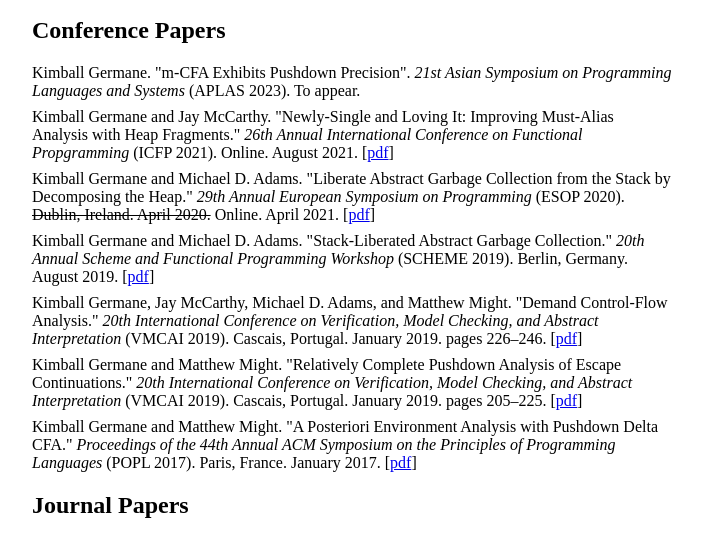
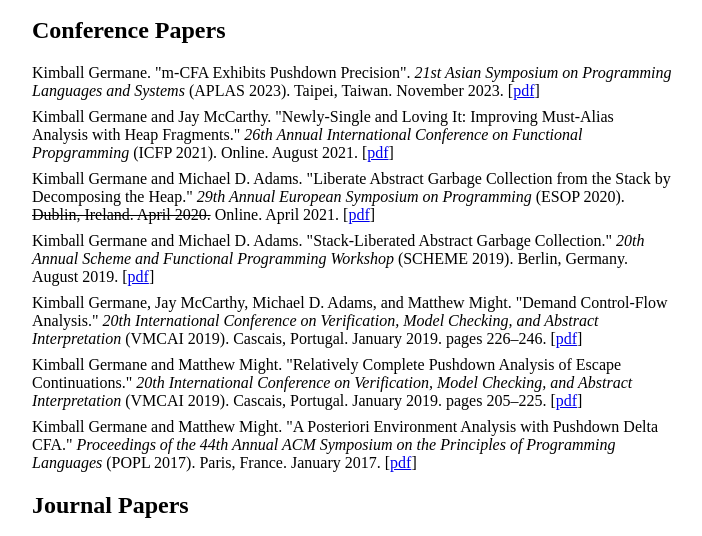
Before and after one commit to kimmyg/kimmyg.github.com, a plain HTML site: page index.html in a window 1280 px wide. Shown: the part 255-791 px from the top of the page, without its empty margins (288-990 px from the left). Drawn offline with Linux system fonts and the light colour scheme.

Commit message:
Add APLAS 2023 paper

```diff
--- a/index.html
+++ b/index.html
@@ -18,7 +18,7 @@
 <hr/>
 <h2>Conference Papers</h2>
 <ul>
-  <li>Kimball Germane. "m-CFA Exhibits Pushdown Precision". <em>21st Asian Symposium on Programming Languages and Systems</em> (APLAS 2023). To appear.</li>
+  <li>Kimball Germane. "m-CFA Exhibits Pushdown Precision". <em>21st Asian Symposium on Programming Languages and Systems</em> (APLAS 2023). Taipei, Taiwan. November 2023. [<a href="germane-2023-m-cfa-pushdown.pdf">pdf</a>]</li>
   <li>Kimball Germane and Jay McCarthy. "Newly-Single and Loving It: Improving Must-Alias Analysis with Heap Fragments." <em>26th Annual International Conference on Functional Propgramming</em> (ICFP 2021). Online. August 2021. [<a href="germane-2021-newly-single.pdf">pdf</a>]</li>
   <li>Kimball Germane and Michael D. Adams. "Liberate Abstract Garbage Collection from the Stack by Decomposing the Heap." <em>29th Annual European Symposium on Programming</em> (ESOP 2020). <strike>Dublin, Ireland. April 2020.</strike> Online. April 2021. [<a href="germane-2020-liberate-gc.pdf">pdf</a>]</li>
   <li>Kimball Germane and Michael D. Adams. "Stack-Liberated Abstract Garbage Collection." <em>20th Annual Scheme and Functional Programming Workshop</em> (SCHEME 2019). Berlin, Germany. August 2019. [<a href="germane-2019-stack-liberated.pdf">pdf</a>]</li>
```
Also changed, not shown: 1 other file.
